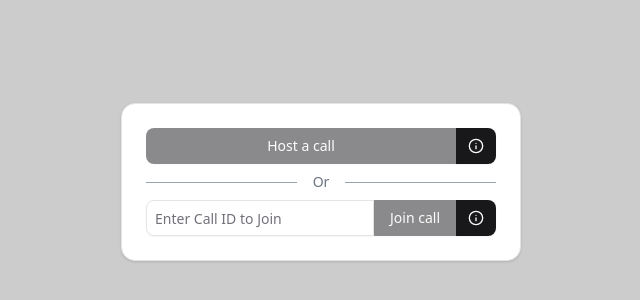
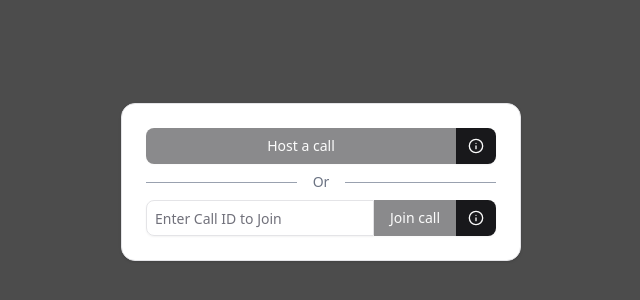
Before and after one commit to Yug34/RTChat, a React (Vite) app: page / in a window 1280 px wide. Shown: the part 218-518 px from the top of the page, without its empty margins (319-959 px from the left). Built offline with nearby package versions, Linux system fonts and the light colour scheme; no server answers.

Commit message:
UI changes

```diff
--- a/src/App.tsx
+++ b/src/App.tsx
@@ -94,6 +94,7 @@ const App = () => {
     answerUnsub.current = listenForAnswer(newCallId, {
       onAnswer: async (answer) => {
         await pc.setRemoteDescription(new RTCSessionDescription(answer))
+        toast.success('A guest has joined the call!')
         setStatus('Connected')
       },
     })
@@ -173,15 +174,18 @@ const App = () => {
     <main className="flex flex-col items-center justify-center w-screen h-screen">
       <PermissionsDrawer isPermissionGranted={isPermissionGranted} />
       <video
-        className={cn('absolute top-0 left-0 w-full h-full bg-black -z-10', {
-          'opacity-20': status !== 'Connected',
+        className={cn('', {
+          'absolute top-4 left-4 w-[400px] h-[400px] bg-black': status === 'Connected',
+          'absolute top-0 left-0 w-full h-full bg-black -z-10 opacity-70': status !== 'Connected',
         })}
         ref={selfVideoRef}
         autoPlay
         playsInline
       />
       <video
-        className={cn('absolute top-4 left-4 w-[400px] h-[400px] bg-black', {
+        className={cn('', {
+          'absolute top-4 left-4 w-[400px] h-[400px] bg-black': status !== 'Connected',
+          'absolute top-0 left-0 w-full h-full bg-black -z-10': status === 'Connected',
           hidden: !isRemoteStreamActive,
         })}
         ref={remoteVideoRef}
```
